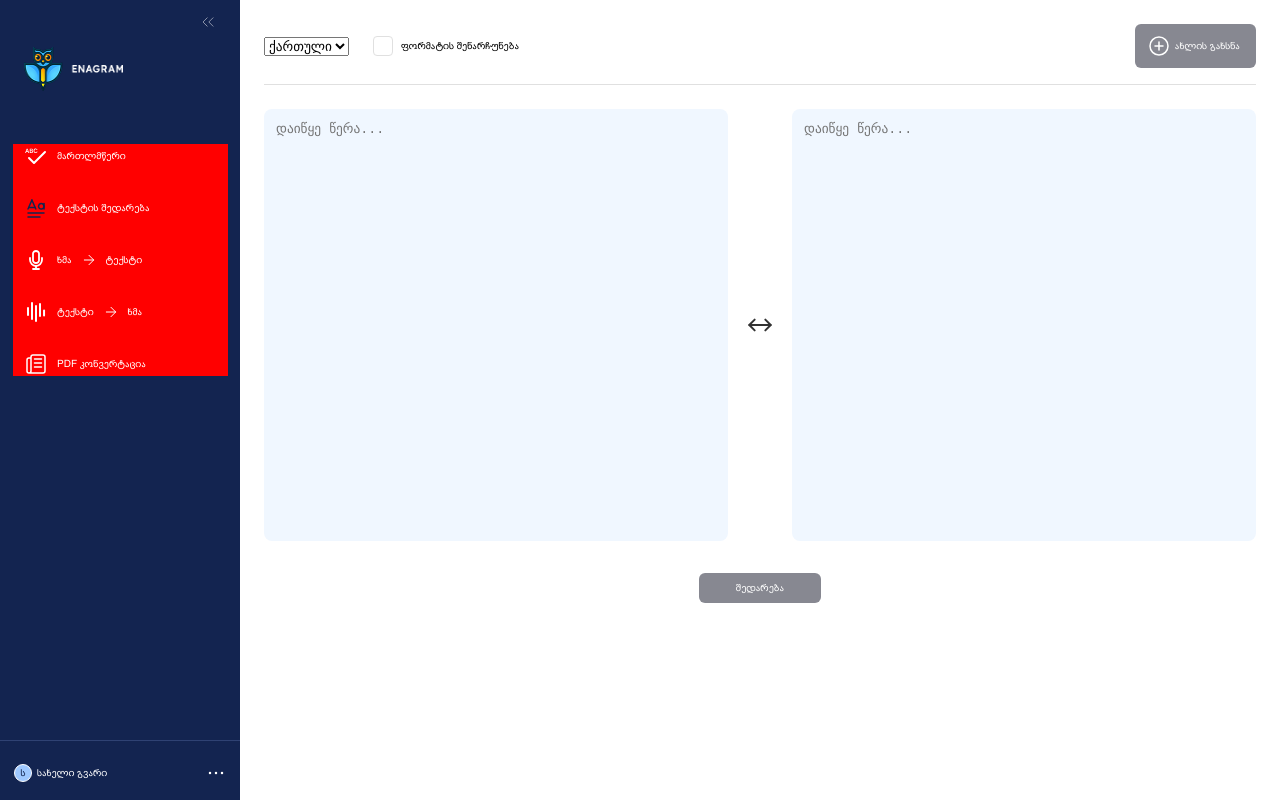
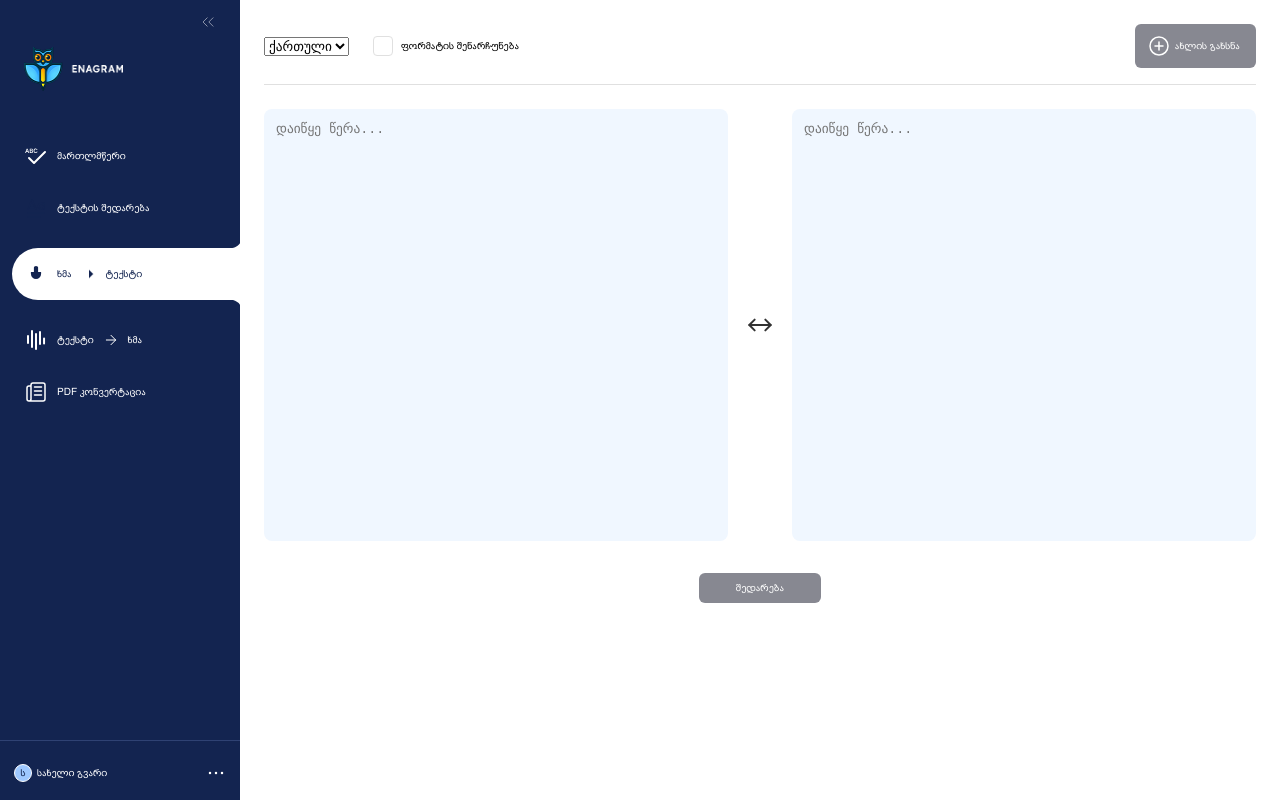
Before and after one commit to aleksi-svaridze/enagram, a React (Vite) app: page / in a window 1280 px wide. Built offline with nearby package versions, Linux system fonts and the light colour scheme.

Commit message:
Add active state to links

```diff
--- a/src/App/App.scss
+++ b/src/App/App.scss
@@ -2,7 +2,6 @@
 
 
 .app {
-    background-color: yellow;
     min-height: 100vh;
 
     @media screen and (min-width: 769px) {
--- a/src/components/Btn/Btn.jsx
+++ b/src/components/Btn/Btn.jsx
@@ -2,6 +2,6 @@ import './Btn.scss';
 
 export const Btn = ({textContent, Icon, paddingLeft, paddingRight}) => {
     return (
-        <div className={`btn`} style={{paddingRight: paddingRight, paddingLeft: paddingLeft, columnGap: Icon && '0.4rem'}}>{Icon && <Icon />}{textContent}</div>
+        <div className={`btn`} style={{ paddingRight: paddingRight, paddingLeft: paddingLeft, columnGap: Icon && '0.4rem'}}>{Icon && <Icon />}{textContent}</div>
     )
 }
--- a/src/components/Main/Main.jsx
+++ b/src/components/Main/Main.jsx
@@ -1,8 +1,11 @@
+import { useState } from 'react';
 import { LeftRightSideDirectionArrowIcon, PlusIcon } from '../../assets/svgs/svgs';
 import { Btn } from '../Btn/Btn';
 import './Main.scss';
 
 const Main = () => {
+  const [firstTextArea, setFirstTextarea] = useState('')
+  const [secondTextArea, setSecondTextarea] = useState('')
 
     return (
         <main className='main'>
@@ -27,11 +30,11 @@ const Main = () => {
           </header>
 
           <div className='main-text-checker-wrapper'>
-            <textarea className='main-text-checker-wrapper__textarea' placeholder='დაიწყე წერა...'></textarea>
+            <textarea className='main-text-checker-wrapper__textarea' value={firstTextArea} placeholder='დაიწყე წერა...'></textarea>
             <div style={{flexShrink: '0', height: '3.2rem', width: '3.2rem'}}>
                 <LeftRightSideDirectionArrowIcon fill={'none'} width={'32'} height={'32'} />
             </div>
-            <textarea className='main-text-checker-wrapper__textarea' placeholder='დაიწყე წერა...'></textarea>
+            <textarea className='main-text-checker-wrapper__textarea' value={secondTextArea} placeholder='დაიწყე წერა...'></textarea>
           </div>
 
           <div className='main-btn-wrapper'>
--- a/src/components/Sidebar/Sidebar.jsx
+++ b/src/components/Sidebar/Sidebar.jsx
@@ -17,11 +17,11 @@ const Sidebar = () => {
                         <CheckIcon /> მართლმწერი
                     </li>
 
-                    <li className='menu-list__item'>
+                    <li className='menu-list__item '>
                         <CheckSpelling /> ტექსტის შედარება
                     </li>
 
-                    <li className='menu-list__item'>
+                    <li className='menu-list__item menu-list__item--active'>
                         <Mic /> ხმა <ChevronRightIcon /> ტექსტი
                     </li>
 
--- a/src/components/Sidebar/Sidebar.scss
+++ b/src/components/Sidebar/Sidebar.scss
@@ -22,7 +22,6 @@ aside {
 }
 
 .menu {
-    background-color: red;
     padding-left: 1.12rem;
 
     &-list {
@@ -33,6 +32,41 @@ aside {
             display: flex;
             align-items: center;
             column-gap: .9rem;
+            color: $color-white;
+
+            &--active {
+                background-color: $color-white;
+                height: 5.2rem;
+                width: 23.4rem;
+                border-top-left-radius: 2.6rem;
+                border-bottom-left-radius: 2.6rem;
+                margin-left: -1.2rem;
+                padding-left: 1.2rem;
+                position: relative;
+                color: $color-primary;
+
+                & svg {
+                    fill: $color-primary;
+                }
+
+                &::after {
+                    content:  url('../../assets/top-corner.svg');
+                    position: absolute;
+                    right: .4rem;
+                    top: -.9rem;
+                    width: 1.6rem;
+                    height: 1rem;
+                }
+
+                &::before {
+                    content:  url('../../assets/bottom-corner.svg');
+                    position: absolute;
+                    right: .4rem;
+                    bottom: -.9rem;
+                    width: 1.6rem;
+                    height: 1rem;
+                }
+            }
         }
 
         &__item:not(:last-child) {
```
Also changed, not shown: src/assets/bottom-corner.svg (added), src/assets/top-corner.svg (added).
